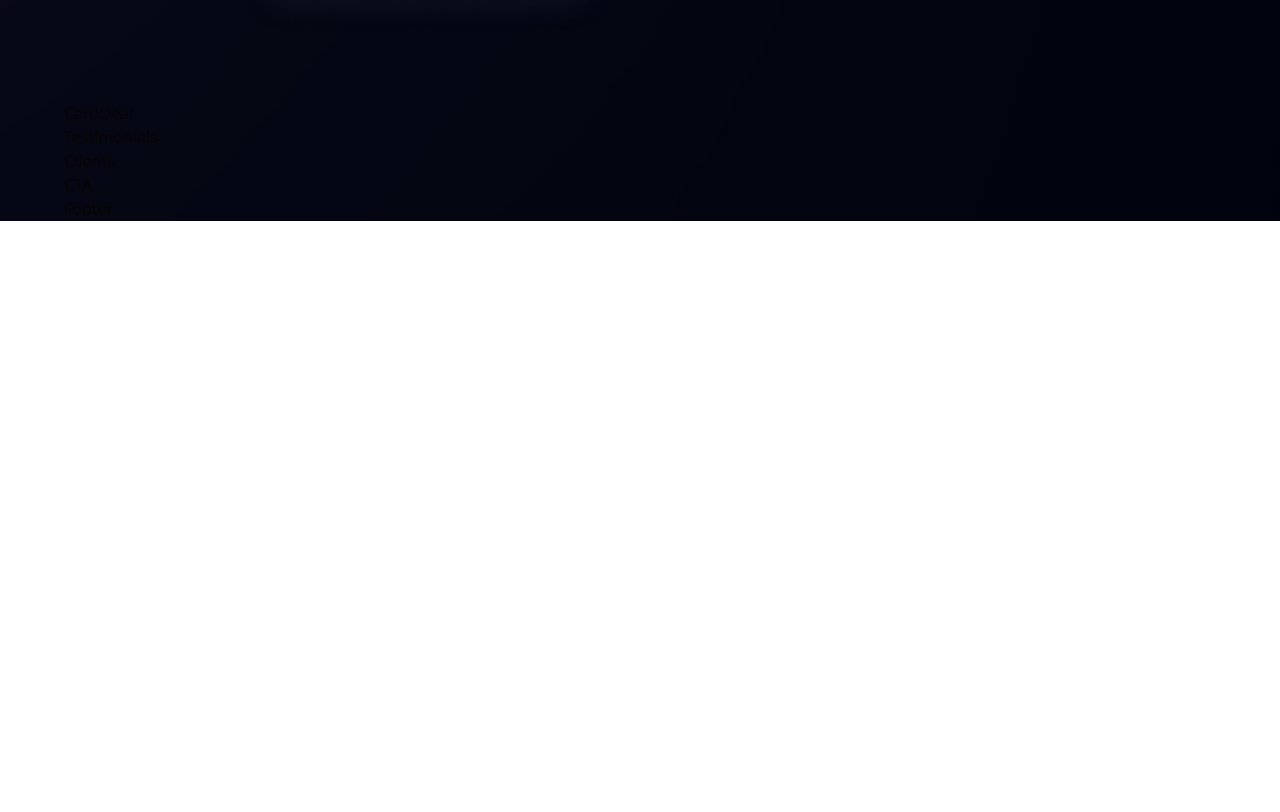
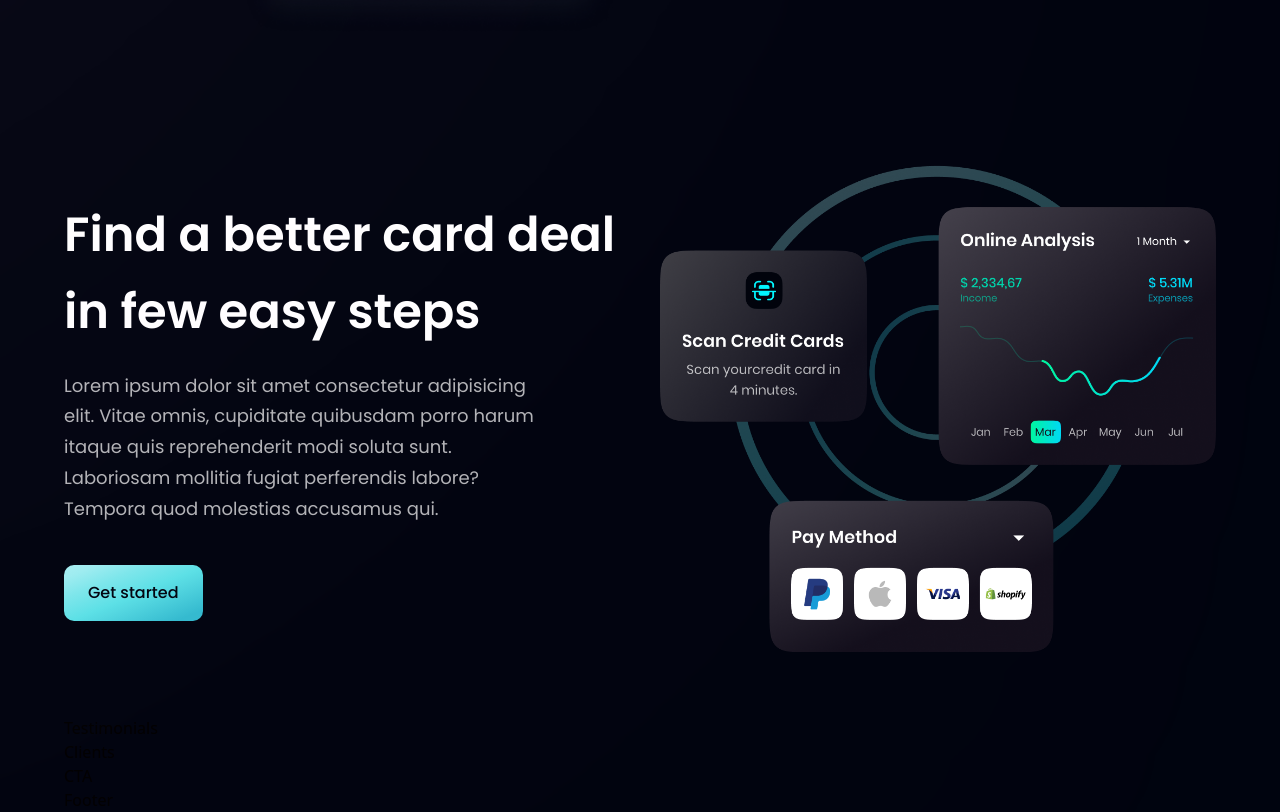
Before and after one commit to madilekci/modern-bank-app-landing, a React (Vite) app: page / in a window 1280 px wide. Shown: the part 2085-2897 px from the top of the page. Before the commit the page ends 2306 px from the top, so only its background shows below. Built offline with nearby package versions, Linux system fonts and the light colour scheme.

Commit message:
Implement CardDeal component

```diff
--- a/src/components/Button.jsx
+++ b/src/components/Button.jsx
@@ -1,7 +1,7 @@
 import React from 'react'
 
 const Button = ({styles, children}) => (
-  <button type='button' className={`${styles} py-4 px-6 bg-blue-gradient font-poppins font-medium text-[16px] text-primary outline-none`}>
+  <button type='button' className={`${styles} py-4 px-6 bg-blue-gradient font-poppins font-medium text-[16px] text-primary outline-none rounded-[10px]`}>
     {children}
   </button>
 )
--- a/src/components/CardDeal.jsx
+++ b/src/components/CardDeal.jsx
@@ -1,9 +1,26 @@
 import React from 'react'
 
-const CardDeal = () => {
-  return (
-    <div>CardDeal</div>
-  )
-}
+import { card } from '../assets';
+import styles, { layout } from '../style';
+import Button from './Button';
+
+const CardDeal = () => (
+  <section  className={layout.section}>
+    <div className={layout.sectionInfo}>
+      <h2 className={styles.heading2}>
+        Find a better card deal
+        <br className='sm:block hidden' />
+        in few easy steps
+      </h2>
+      <p className={`${styles.paragraph} max-w-[470px] mt-5`}>
+        Lorem ipsum dolor sit amet consectetur adipisicing elit. Vitae omnis, cupiditate quibusdam porro harum itaque quis reprehenderit modi soluta sunt. Laboriosam mollitia fugiat perferendis labore? Tempora quod molestias accusamus qui.
+      </p>
+      <Button styles='mt-10' >Get started</Button>
+    </div>
+    <div className={layout.sectionImg}>
+      <img src={card} alt="card" className='w-[100%] h-[100%]' />
+    </div>
+  </section>
+)
 
 export default CardDeal
```
